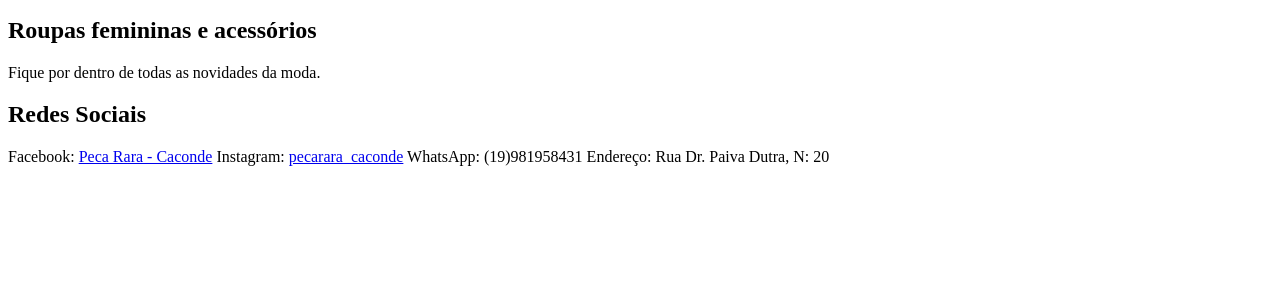
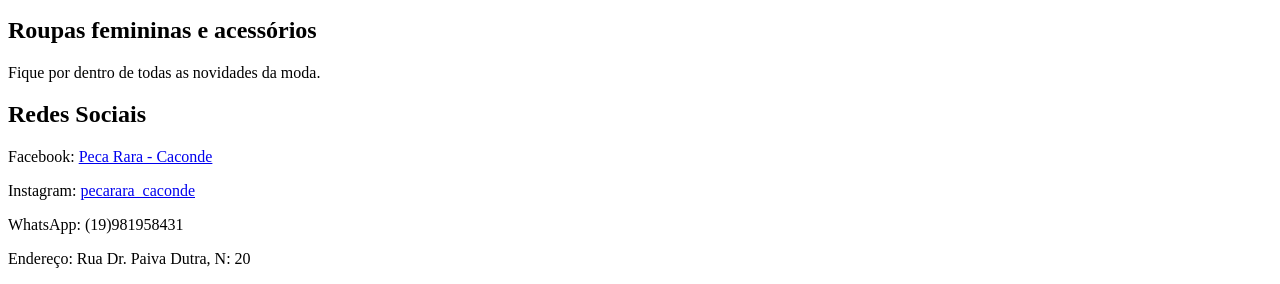
Before and after one commit to mariaeduardasouza/projeto_site, a plain HTML site: page index.html in a window 1280 px wide. Shown: the part 528-812 px from the top of the page. Drawn offline with Linux system fonts and the light colour scheme.

Commit message:
alteracao no site

```diff
--- a/index.html
+++ b/index.html
@@ -21,11 +21,10 @@
       </article>
       <article>
           <h2>Redes Sociais</h2>
-          <p>Facebook: <a href="https://www.facebook.com/peca.rara.92">Peca Rara - Caconde</a>
-             Instagram: <a href="https://www.instagram.com/pecarara_caconde/?hl=pt-br">pecarara_caconde</a>
-             WhatsApp: (19)981958431
-             Endereço: Rua Dr. Paiva Dutra, N: 20
-          </p>
+          <p>Facebook: <a href="https://www.facebook.com/peca.rara.92">Peca Rara - Caconde</a></p>
+          <p>Instagram: <a href="https://www.instagram.com/pecarara_caconde/?hl=pt-br">pecarara_caconde</a></p>
+          <p>WhatsApp: (19)981958431</p>
+          <p>Endereço: Rua Dr. Paiva Dutra, N: 20</p>
       </article>
     </main>
 </body>
```
